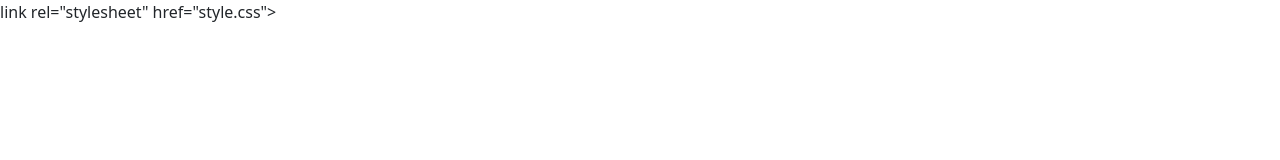
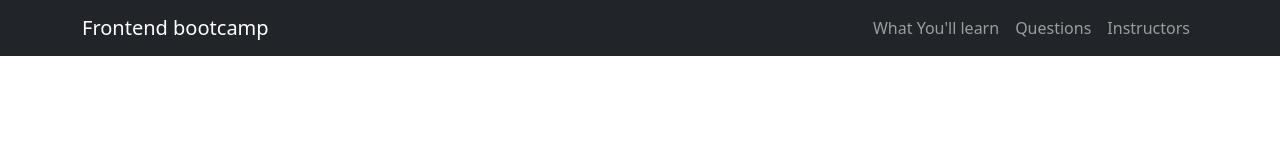
Before and after one commit to siraj-codes/bootstrap-web-page, a plain HTML site: page index.html in a window 1280 px wide. Drawn offline with nearby package versions, Linux system fonts and the light colour scheme.

Commit message:
nav-bar-complete

```diff
--- a/index.html
+++ b/index.html
@@ -4,10 +4,41 @@
   <meta charset="UTF-8">
   <meta name="viewport" content="width=device-width, initial-scale=1.0">
   <link href="https://cdn.jsdelivr.net/npm/bootstrap@5.3.2/dist/css/bootstrap.min.css" rel="stylesheet" integrity="sha384-T3c6CoIi6uLrA9TneNEoa7RxnatzjcDSCmG1MXxSR1GAsXEV/Dwwykc2MPK8M2HN" crossorigin="anonymous">
-  link rel="stylesheet" href="style.css">
+  <link rel="stylesheet" href="style.css">
   <title>Front end bootcamp ..</title>
 </head>
 <body>
+  <nav class="navbar navbar-expand-lg bg-dark navbar-dark">
+    <div class="container">
 
+      <a href="#" class="navbar-brand"> Frontend bootcamp</a>
+      <button class="navbar-toggler" type="button" data-bs-toggle="collapse" data-bs-target="#navmenu">
+        <span class="navbar-toggler-icon"></span>
+      </button>
+      <div class="collapse navbar-collapse" id="navmenu">
+        <ul class="navbar-nav ms-auto">
+          <li class="nav-item">
+            <a href="#Learn" class="nav-link">What You'll learn</a>
+          </li>
+          <li class="nav-item">
+            <a href="#questions" class="nav-link">Questions</a>
+          </li>
+          <li class="nav-item">
+            <a href="#instructors" class="nav-link">Instructors</a>
+          </li>
+        </ul>
+      </div>
+    </div>
+  </nav>
+
+
+
+
+
+
+
+
+ <script src="https://cdn.jsdelivr.net/npm/bootstrap@5.3.2/dist/js/bootstrap.bundle.min.js" integrity="sha384-C6RzsynM9kWDrMNeT87bh95OGNyZPhcTNXj1NW7RuBCsyN/o0jlpcV8Qyq46cDfL" crossorigin="anonymous"></script>
+</body>
 </body>
 </html>
```
